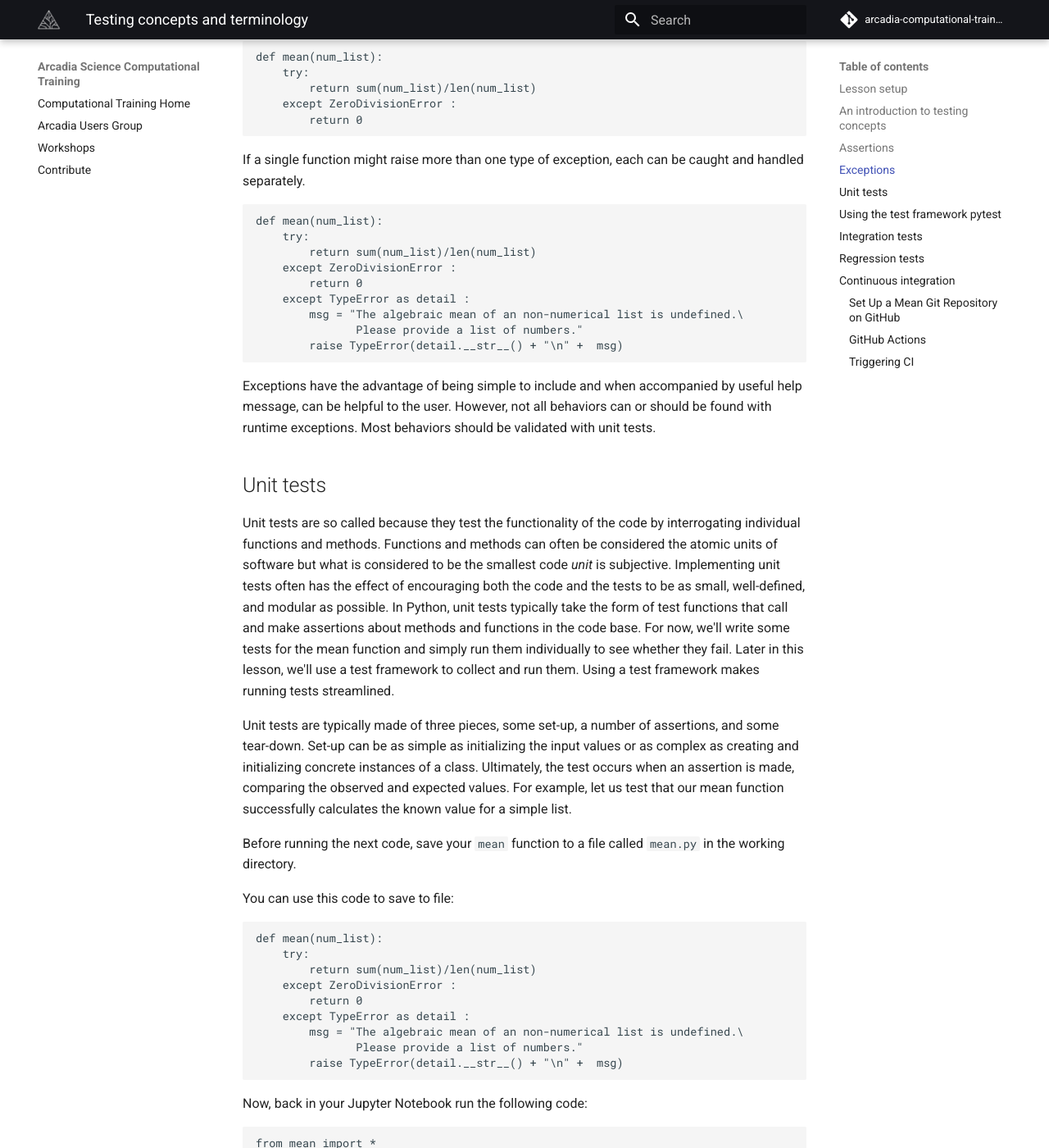
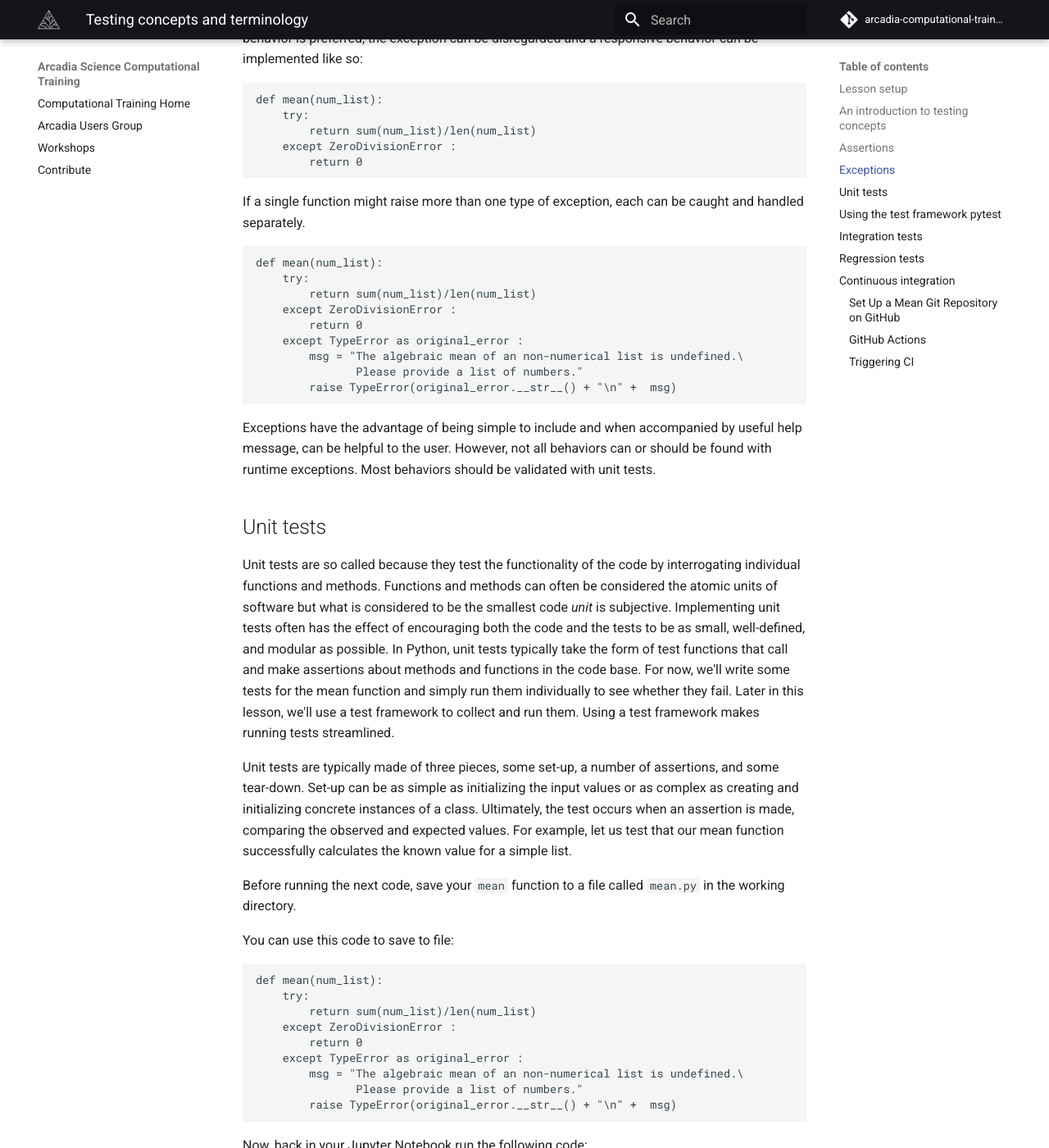
Before and after one commit to Arcadia-Science/arcadia-computational-training, an MkDocs documentation site: the page built from docs/arcadia-users-group/20231104-testing-concepts/lesson.md, in a window 1280 px wide and 1400 px high, scrolled down 3188 px. Shown: the whole window at 82% size. Built offline with MkDocs 1.6.1 and Material for MkDocs 9.7.7, drawn with Linux system fonts in a browser that asks for light colours; comment, search, counter and statistics services are not loaded; some of the changed text lies outside the part shown.

Commit message:
change dirname, detail -> original_error, a/b/c to real names, regression test def exp

````diff
--- a/docs/arcadia-users-group/20231104-testing-concepts/lesson.md
+++ b/docs/arcadia-users-group/20231104-testing-concepts/lesson.md
@@ -124,9 +124,9 @@
 def mean(num_list):
     try:
         return sum(num_list)/len(num_list)
-    except ZeroDivisionError as detail :
+    except ZeroDivisionError as original_error :
         msg = "The algebraic mean of an empty list is undefined. Please provide a list of numbers."
-        raise ZeroDivisionError(detail.__str__() + "\n" +  msg)
+        raise ZeroDivisionError(original_error.__str__() + "\n" +  msg)
 ```
 
 Alternatively, the exception can be handled apropriately for the use case.
@@ -148,10 +148,10 @@
         return sum(num_list)/len(num_list)
     except ZeroDivisionError :
         return 0
-    except TypeError as detail :
+    except TypeError as original_error :
         msg = "The algebraic mean of an non-numerical list is undefined.\
                Please provide a list of numbers."
-        raise TypeError(detail.__str__() + "\n" +  msg)
+        raise TypeError(original_error.__str__() + "\n" +  msg)
 ```
 
 Exceptions have the advantage of being simple to include and when accompanied by useful help message, can be helpful to the user.
@@ -183,10 +183,10 @@
         return sum(num_list)/len(num_list)
     except ZeroDivisionError :
         return 0
-    except TypeError as detail :
+    except TypeError as original_error :
         msg = "The algebraic mean of an non-numerical list is undefined.\
                Please provide a list of numbers."
-        raise TypeError(detail.__str__() + "\n" +  msg)
+        raise TypeError(original_error.__str__() + "\n" +  msg)
 ```
 
 Now, back in your Jupyter Notebook run the following code:
@@ -380,10 +380,10 @@
             return sum(num_list)/len(num_list)
         except ZeroDivisionError :
             return 0
-        except TypeError as detail :
+        except TypeError as original_error :
             msg = "The algebraic mean of an non-numerical list is undefined.\
                    Please provide a list of numbers."
-            raise TypeError(detail.__str__() + "\n" +  msg)
+            raise TypeError(original_error.__str__() + "\n" +  msg)
 ```
 
 </details>
````
Also changed, not shown: other parts of docs/arcadia-users-group/20231104-testing-concepts/lesson.md (+17 -17 lines).
